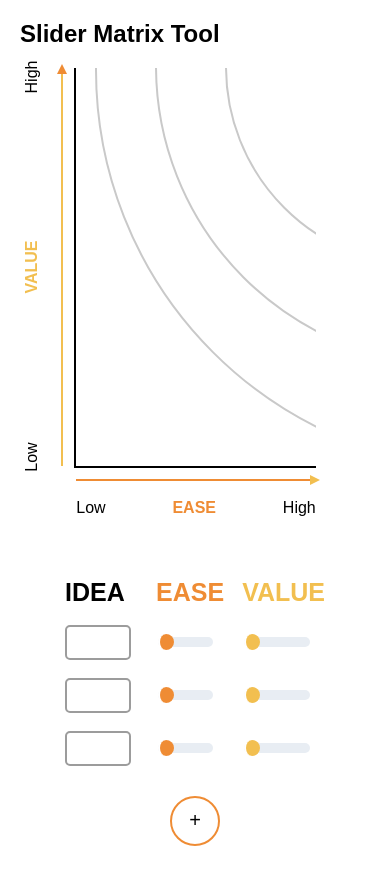
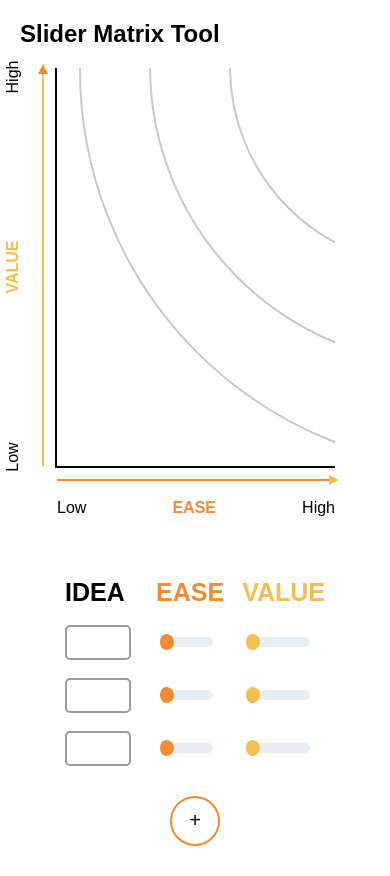
Before and after one commit to PankajjjGupta/Slider-Matrix, a plain HTML site: page index.html in a window 390 px wide. Drawn offline with Linux system fonts and the light colour scheme.

Commit message:
Update responsive.css

```diff
--- a/responsive.css
+++ b/responsive.css
@@ -1,6 +1,6 @@
 @media (max-width: 700px) {
         .matrix-container {
-            width: 69%;
+            width: 80%;
         }
 
     .matrix-container .x-axis {
```
